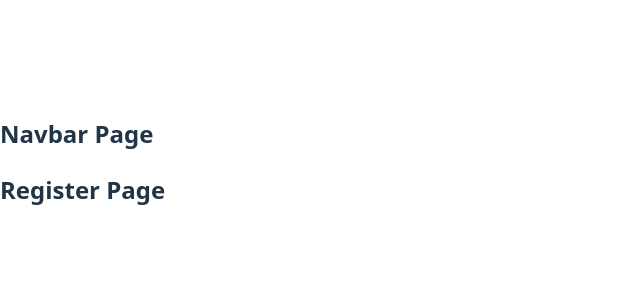
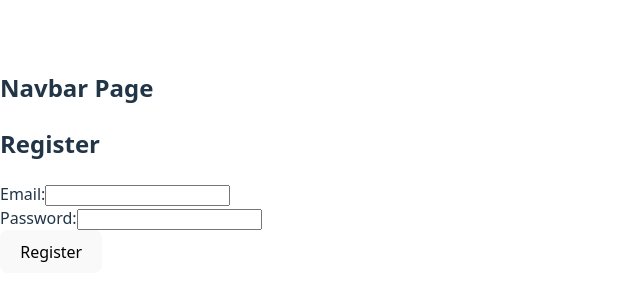
Before and after one commit to ragallegom/employee_management, a React (Vite) app in the folder frontend/: page /register in a window 1280 px wide. Shown: the part 238-538 px from the top of the page, without its empty margins (0-640 px from the left). Built offline with nearby package versions, Linux system fonts and the light colour scheme.

Commit message:
feature: add register page

```diff
--- a/frontend/src/pages/Register.tsx
+++ b/frontend/src/pages/Register.tsx
@@ -1,3 +1,66 @@
-export default function Register() {
-  return <h2>Register Page</h2>;
+// src/pages/Register.tsx
+import { useState } from 'react'
+import { useNavigate } from 'react-router-dom'
+
+const Register = () => {
+  const [email, setEmail] = useState('')
+  const [password, setPassword] = useState('')
+  const [error, setError] = useState('')
+  const [success, setSuccess] = useState('')
+  const navigate = useNavigate()
+
+  const handleSubmit = async (e: React.FormEvent) => {
+    e.preventDefault()
+
+    try {
+      const response = await fetch('http://localhost:8000/api/register', {
+        method: 'POST',
+        headers: { 'Content-Type': 'application/json' },
+        body: JSON.stringify({ email, password }),
+      })
+
+      const data = await response.json()
+
+      if (!response.ok) {
+        setError(data.message || 'Register failed')
+        return
+      }
+
+      setSuccess('User registered successfully!')
+      setTimeout(() => navigate('/login'), 1500)
+    } catch (err) {
+      setError('Error connecting to server')
+    }
+  }
+
+  return (
+    <div>
+      <h2>Register</h2>
+      <form onSubmit={handleSubmit}>
+        <div>
+          <label>Email:</label>
+          <input
+            type="email"
+            value={email}
+            onChange={(e) => setEmail(e.target.value)}
+            required
+          />
+        </div>
+        <div>
+          <label>Password:</label>
+          <input
+            type="password"
+            value={password}
+            onChange={(e) => setPassword(e.target.value)}
+            required
+          />
+        </div>
+        {error && <p style={{ color: 'red' }}>{error}</p>}
+        {success && <p style={{ color: 'green' }}>{success}</p>}
+        <button type="submit">Register</button>
+      </form>
+    </div>
+  )
 }
+
+export default Register
--- a/frontend/src/routes/Router.tsx
+++ b/frontend/src/routes/Router.tsx
@@ -14,6 +14,7 @@ const AppRouter = () => {
         <Route path="/register" element={<Register />} />
         <Route path="/dashboard" element={<Dashboard />} />
         <Route path="/employees" element={<Employees />} />
+        <Route path="/register" element={<Register />} />
       </Routes>
     </BrowserRouter>
   )
```
